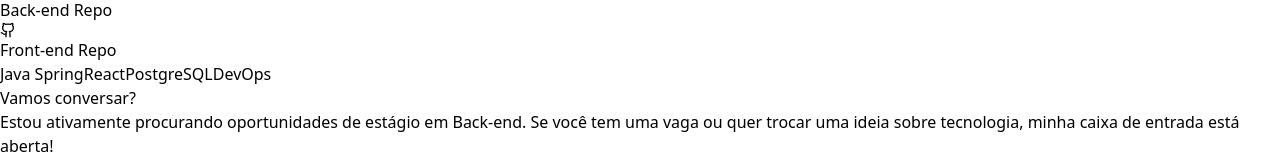
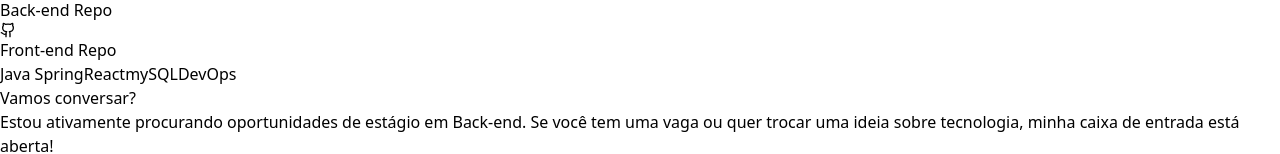
Before and after one commit to isaacdev07/portifolio-isaacdev07, a React (Vite) app: page / in a window 1280 px wide. Shown: the part 942-1096 px from the top of the page. Built offline with nearby package versions, Linux system fonts and the light colour scheme.

Commit message:
Feat: change postgreSQL to mySQL

```diff
--- a/src/data/info.js
+++ b/src/data/info.js
@@ -46,7 +46,7 @@ export const projects = [
   {
     title: "Senai Skill Up",
     description: "Plataforma de perguntas e respostas gamificada inspirada no Kahoot. Atuei como Fullstack, liderando a API em Java/Spring e contribuindo significativamente no Front-end com React.",
-    tags: ["Java Spring", "React", "PostgreSQL", "DevOps"],
+    tags: ["Java Spring", "React", "mySQL", "DevOps"],
     links: {
       back: "https://github.com/TCC-Senai3/senai-skillup.backend.git",
       front: "https://github.com/TCC-Senai3/front-end-web.git"
```
